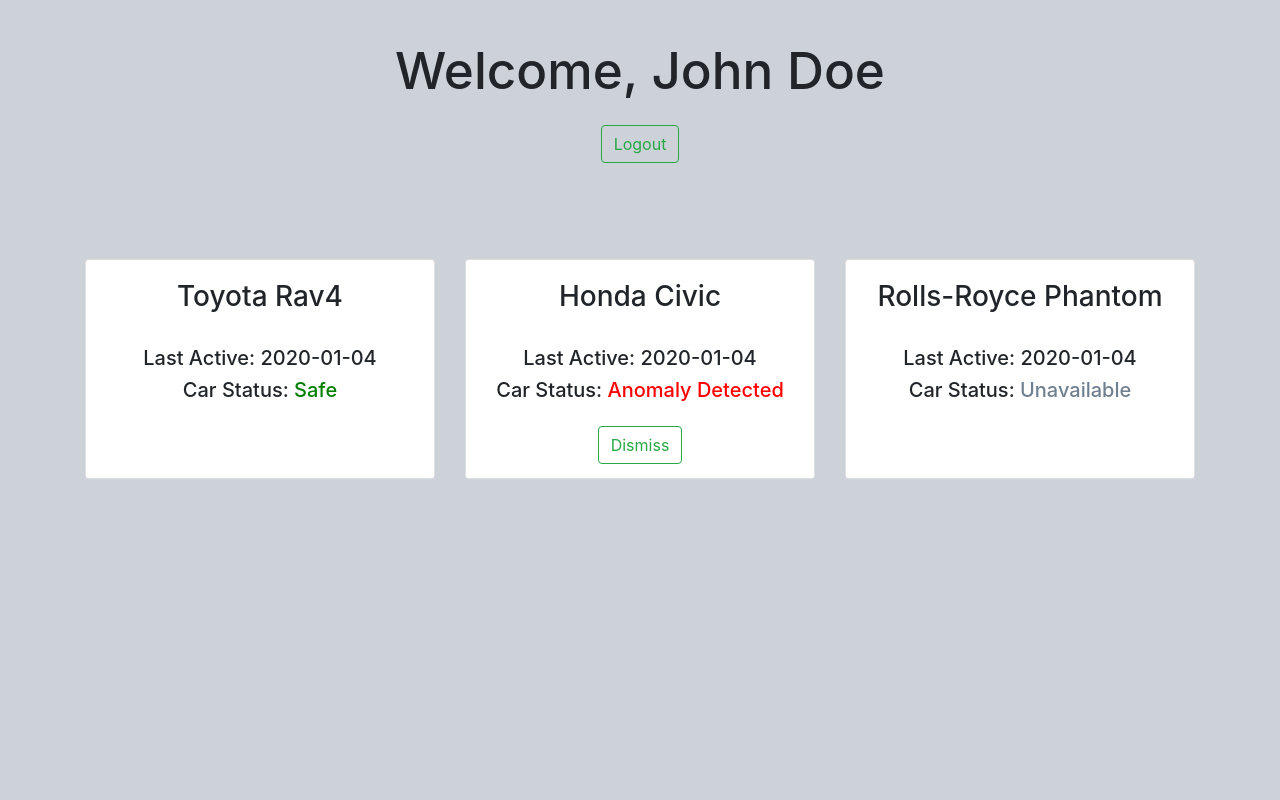
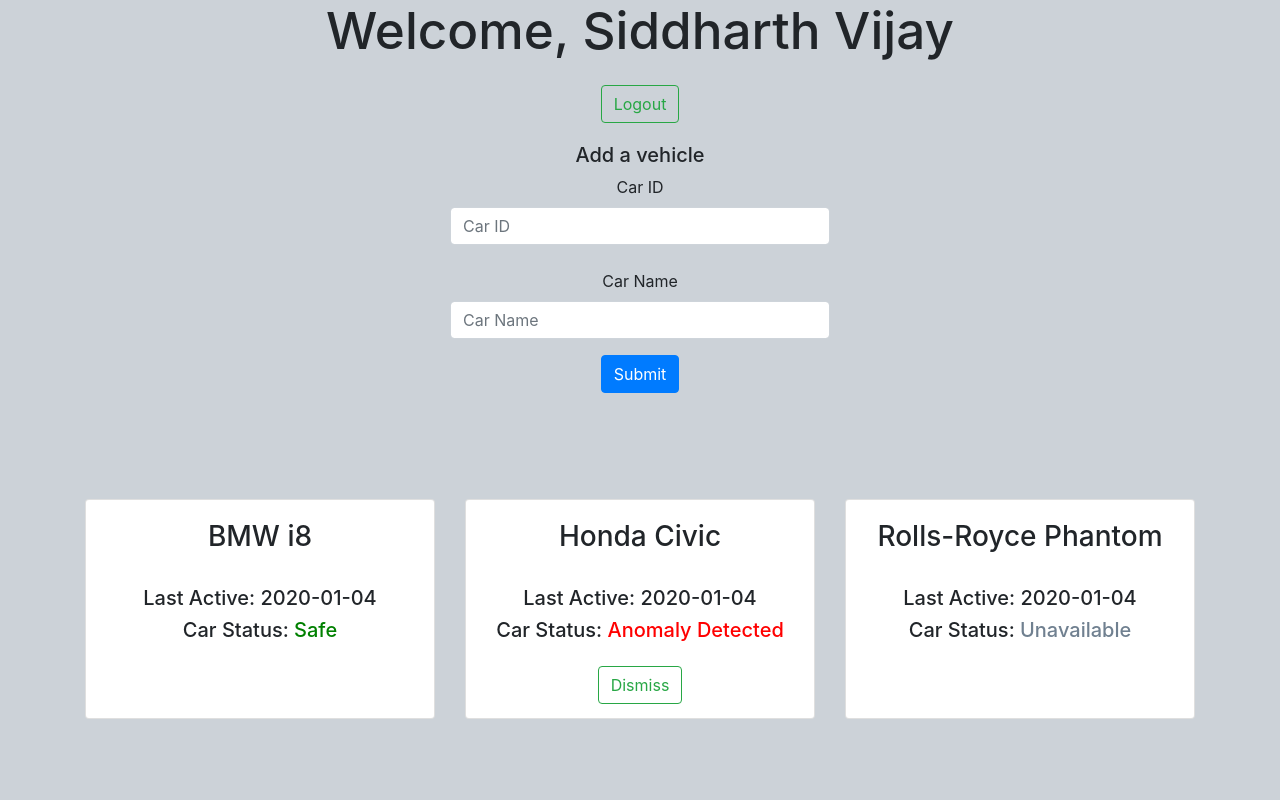
Before and after one commit to ECE496-AGL/agl-webapp, a React (Create React App) app: page /dashboard in a window 1280 px wide. Shown: the top 800 px of the page. Built offline with nearby package versions, Linux system fonts and the light colour scheme.

Commit message:
added ability to add a vehicle thru form

```diff
--- a/package.json
+++ b/package.json
@@ -6,6 +6,7 @@
     "@testing-library/jest-dom": "^5.11.4",
     "@testing-library/react": "^11.1.0",
     "@testing-library/user-event": "^12.1.10",
+    "axios": "^0.21.1",
     "bootstrap": "^4.5.3",
     "react": "^17.0.1",
     "react-bootstrap": "^1.4.0",
--- a/src/containers/Dashboard.js
+++ b/src/containers/Dashboard.js
@@ -1,44 +1,170 @@
-import React from 'react';
+import React, {useState} from 'react';
+import axios from 'axios'
 import '../css/containers/Dashboard.css'
 import CarCard from '../components/CarCard'
 import { Container,
     Row,
     Col,
-    Button } from 'react-bootstrap';
+    Button,
+    Form } from 'react-bootstrap';
+import { Component } from 'react';
+import { render } from '@testing-library/react';
+
+
+
 
 
 class Dashboard extends React.Component {
+
+    constructor(props) {
+        super(props);
+        this.state = {
+            newCarID: "",
+            newCarName: "",
+            x: "John",
+            carList: [
+                {
+                    carID: "123",
+                    carName: "BMW i8"
+                },
+                {
+                  carID: "456",
+                  carName: "Toyota Corolla"
+              }
+            ]
+        }
+        this.updateCarID = this.updateCarID.bind(this)
+        this.updateCarName = this.updateCarName.bind(this);
+        this.handleSubmit = this.handleSubmit.bind(this);
+
+
+    }
+
+
+
+    // componentDidMount() {
+    //     const api = "https://5em82k1ie2.execute-api.us-east-1.amazonaws.com/"
+
+
+    //     axios.post(api, {
+    //         cognitoID : "7cc4b372-4e30-472a-98ff-62707040d02f"
+    //       })
+    //       .then(function (response) {
+    //         console.log(response);
+    //       })
+    //       .catch(function (error) {
+    //         console.log(error);
+    //       });
+    // }
+
+    updateCarID(e){
+      this.setState({newCarID : e.target.value})
+    }
+
+    updateCarName(e){
+      this.setState({newCarName : e.target.value})
+    }
+
+
+    handleSubmit(event) {
+      event.preventDefault();
+      const data = new FormData(event.target);
+
+      console.log(data)
+      console.log("Data is " + this.state.newCarID + " " + this.state.newCarName)
+
+      const newArray = this.state.carList.concat({
+        newCarID: this.state.newCarID,
+        carName: this.state.newCarName
+      })
+
+      this.setState({carList: newArray})
+
+      console.log(this.state.carList)
+    }
+
     render(){
       return(
         <div className= "parent_container_dashboard">
+
+
+
+
+
           <div className="user_welcome">
-                    <h4 className="user_welcome_text">Welcome, John Doe</h4>
+            <h4 className="user_welcome_text">Welcome, Siddharth Vijay</h4>
 
             {/* Note: logout_uri needs to be EXACT SAME as the signout url in cognito console */}
             <Button
+            className="logout_btn"
             variant="outline-success"
             href="https://agltest.auth.us-east-1.amazoncognito.com/logout?client_id=6udbap9k9c743qirm1g4flp595&logout_uri=https://master.d8mrzxl42byhr.amplifyapp.com/">
                 Logout
             </Button>
 
+
+            <div className="add_car_div">
+            <h5 className="user_welcome_texat">Add a vehicle</h5>
+              {/* <Button
+                variant="outline-success"
+                className="add_car_btn">
+                + Add Car
+              </Button> */}
+              <Form className="add_car_form" onSubmit={this.handleSubmit}>
+                <Form.Group controlId="formBasicEmail">
+                  <Form.Label>Car ID</Form.Label>
+                  <Form.Control
+                    type="text"
+                    name="carID"
+                    placeholder="Car ID"
+                    onChange={this.updateCarID}
+                  />
+
+                  <br/>
+
+                  <Form.Label>Car Name</Form.Label>
+                  <Form.Control
+                    type="text"
+                    name="carName"
+                    placeholder="Car Name"
+                    onChange={this.updateCarName}
+                  />
+                </Form.Group>
+                <Button
+                  variant="primary"
+                  type="submit"
+                  // onClick={submitNewCar}
+                  >
+                  Submit
+                </Button>
+              </Form>
             </div>
+
+
+          </div>
+
+
 
 
           <Container className = "car_list mt-5">
             <Row>
-                        <Col sm>
-                            <CarCard carName={"Toyota Rav4"} carStatus={"Safe"}/>
+              <Col sm={4}>
+                <CarCard carName={this.state.carList[0].carName} carStatus={"Safe"}/>
               </Col>
-                        <Col sm>
+              <Col sm={4}>
                 <CarCard carName={"Honda Civic"} carStatus={"Unsafe"}/>
               </Col>
-                        <Col sm>
+              <Col sm={4}>
                 <CarCard carName={"Rolls-Royce Phantom"} carStatus={"Unavailable"}/>
               </Col>
+
+              {this.state.carList.map(item => (
+                <Col sm={4}>
+                <CarCard carName={item.carName} carStatus={"Unavailable"}/>
+              </Col>
+              ))}
+
             </Row>
-
-
-
           </Container>
         </div>
     )
--- a/src/css/containers/Dashboard.css
+++ b/src/css/containers/Dashboard.css
@@ -1,16 +1,19 @@
 .parent_container_dashboard{
-    position:absolute;
+    margin-top: -40px;
+    /* position:absolute;
     top:0;
     left:0;
     bottom:0;
     right:0;
     height:100%;
-    width:100%;
+    width:100%; */
     background-color: rgb(204, 210, 216);
+
 }
 
 .user_welcome{
     text-align: center;
+    align-items: center;
 }
 
 .user_welcome_text{
@@ -19,11 +22,35 @@
     margin-bottom: 3vh;
 }
 
+.logout_btn{
+    margin-bottom: 10px;
+}
+
 .car_card_container{
     width: '22rem';
-    height: 220px
+    height: 220px;
+    background-color: rgb(204, 210, 216);
+
 }
 
 .car_list {
     text-align: center ;
 }
+
+.add_car_btn{
+    margin-bottom: 20px;
+}
+
+.add_car_div {
+
+    width: 400px;
+    max-width: 600px;
+    height: auto;
+    margin: 0 auto;
+    padding: 10px;
+    position: relative;
+
+    /* align-items: center;
+    border: 2px solid crimson;*/
+
+}
```
Also changed, not shown: 2 other files (tests, documents, lock files or other folders). Lines whose indentation alone changed are shown as unchanged.
